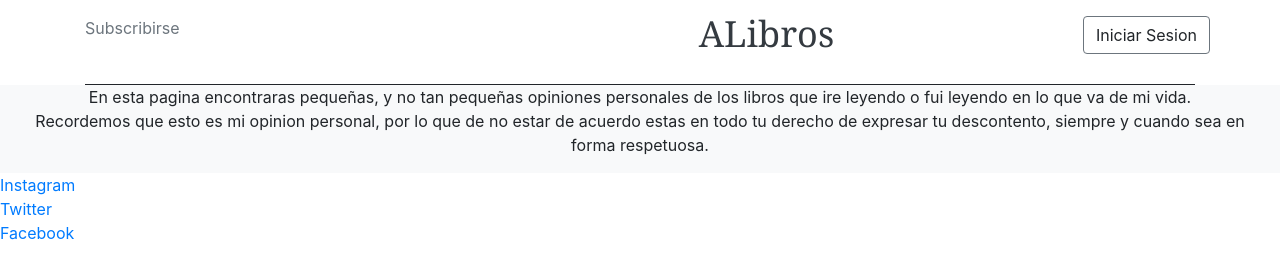
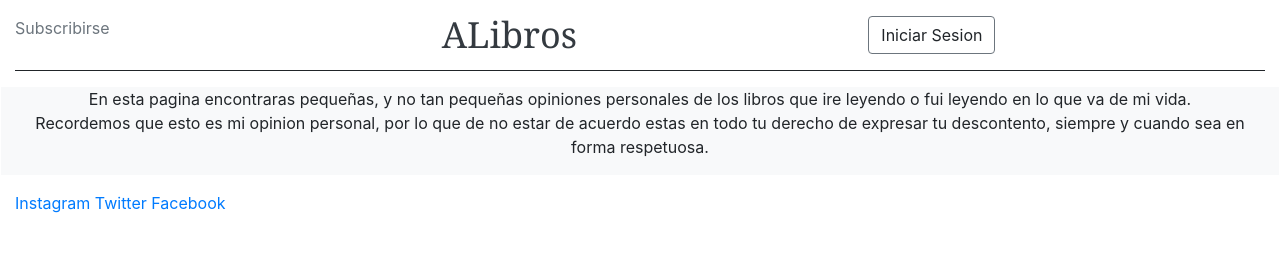
Before and after one commit to Agustin-1023/libros.rev, a website: page index.html in a window 1280 px wide. Drawn offline with nearby package versions, Linux system fonts and the light colour scheme.

Commit message:
Mejorando el header

```diff
--- a/css/style.css
+++ b/css/style.css
@@ -9,6 +9,3 @@
 .blog-header-logo:hover {
     text-decoration: none;
   }
-#descrip {
-    background-color: lightgray;
-}
--- a/index.html
+++ b/index.html
@@ -8,24 +8,24 @@
     <title>ALibros sensaciones y opiniones</title>
 </head>
 <body>
-    <div class="container">
+    <div class="container-fluid">
 <header class="blog-header py-3">
-        <div class="row flex-nowrap justify-content-between aling-items-center">
-            <div class="col-4 pt-1">
+        <div class="row">
+            <div class="col align-self-start offset-md pt-1">
                 <a class="text-muted" href="#">Subscribirse</a>
             </div>
-            <div class="col-4 text-center">
-                <p class="text-dark" id="texto-logo" href="#">ALibros</p>
+            <div class="col offset-mx align-self-center">
+                <a class="text-dark" id="texto-logo" href="#">ALibros</a>
             </div>
-            <div>
+            <div class="col align-self-end offset-mx align-bottom-end">
                 <a class="btn btn-outline-secondary"> Iniciar Sesion</a>
             </div>
         </div>
     </div>
 </header>
-    <div class="container-fluid">
+    <div class="container-fluid p-3">
         <div class="row">
-            <div class="col-12 text-center bg-light" id="descrip">
+            <div class="col-12 text-center bg-light px-3">
                 <p>
                     En esta pagina encontraras pequeñas, y no tan pequeñas opiniones personales de los libros que ire leyendo o fui leyendo en lo que va de mi vida.<br/>
                     Recordemos que esto es mi opinion personal, por lo que de no estar de acuerdo estas en todo tu derecho de expresar tu descontento, siempre y cuando sea en forma respetuosa.
@@ -34,8 +34,8 @@
         </div>
     </div>
     <footer>
-        <div class="row">
-            <div class="col-4 d-flex flex-column">
+        <div class="">
+            <div class="col-4 ">
                 <a href="http://">Instagram</a>
                 <a href="http://">Twitter</a>
                 <a href="http://">Facebook</a>
```
Also changed, not shown: style.css (added).
